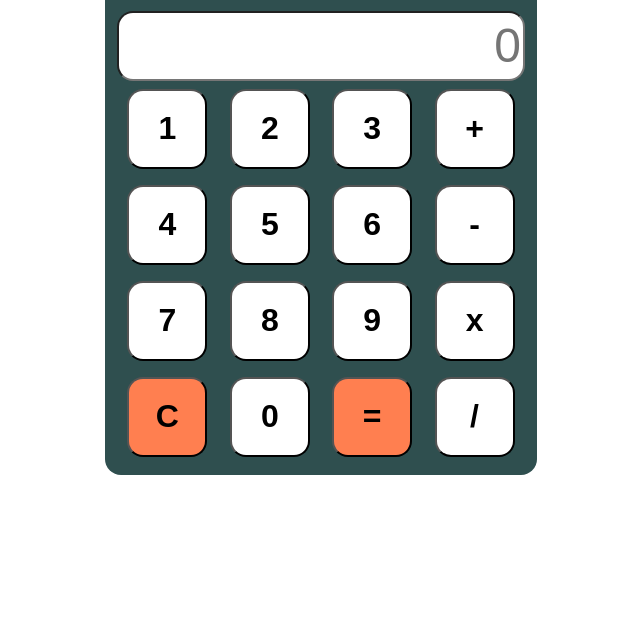
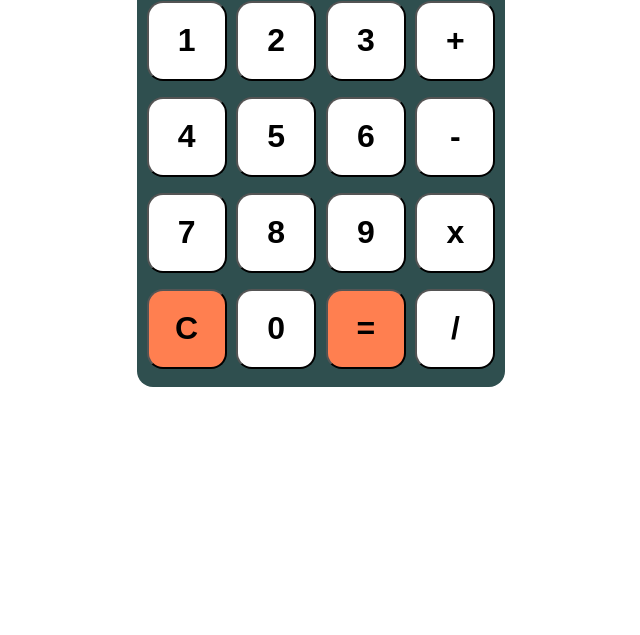
Before and after one commit to MaharramAlverdiyev/Calculator, a plain HTML site: page index.html in a window 1280 px wide. Shown: the part 165-800 px from the top of the page, without its empty margins (319-959 px from the left). Drawn offline with Linux system fonts and the light colour scheme.

Commit message:
Calculator

```diff
--- a/style.css
+++ b/style.css
@@ -2,7 +2,6 @@
     display: flex;
     justify-content: center;
     align-items: center;
-    height: 45rem;
 }
 h1 {
 display: flex;
@@ -13,13 +12,13 @@ background-color:navajowhite;
 
 .calculator {
     background-color:darkslategray;
-    width: 27rem;
+    width: 23rem;
     height: 34rem;
     border-radius: 1rem;
 }
 
 #display {
-    width: 25rem;
+    width: 22rem;
     height: 4rem;
     text-align:end;
     border-radius: 1rem;
```
